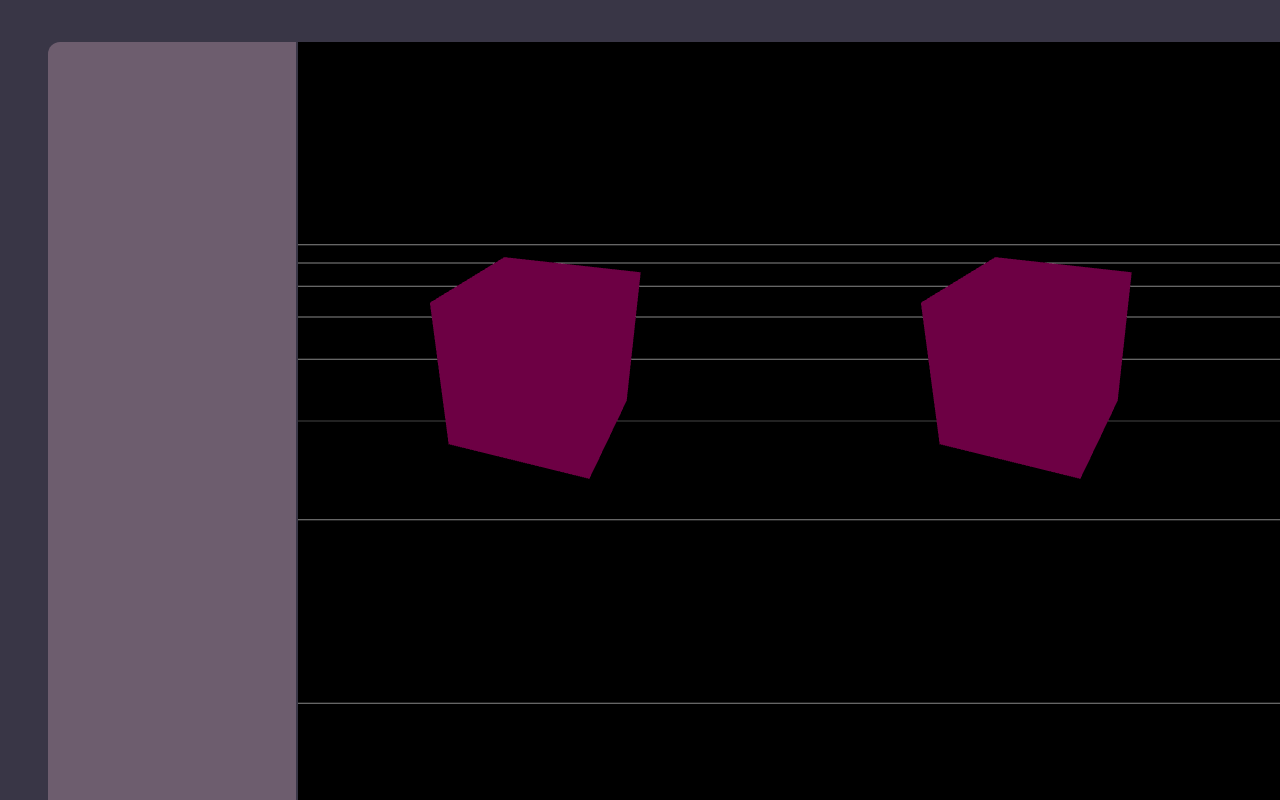
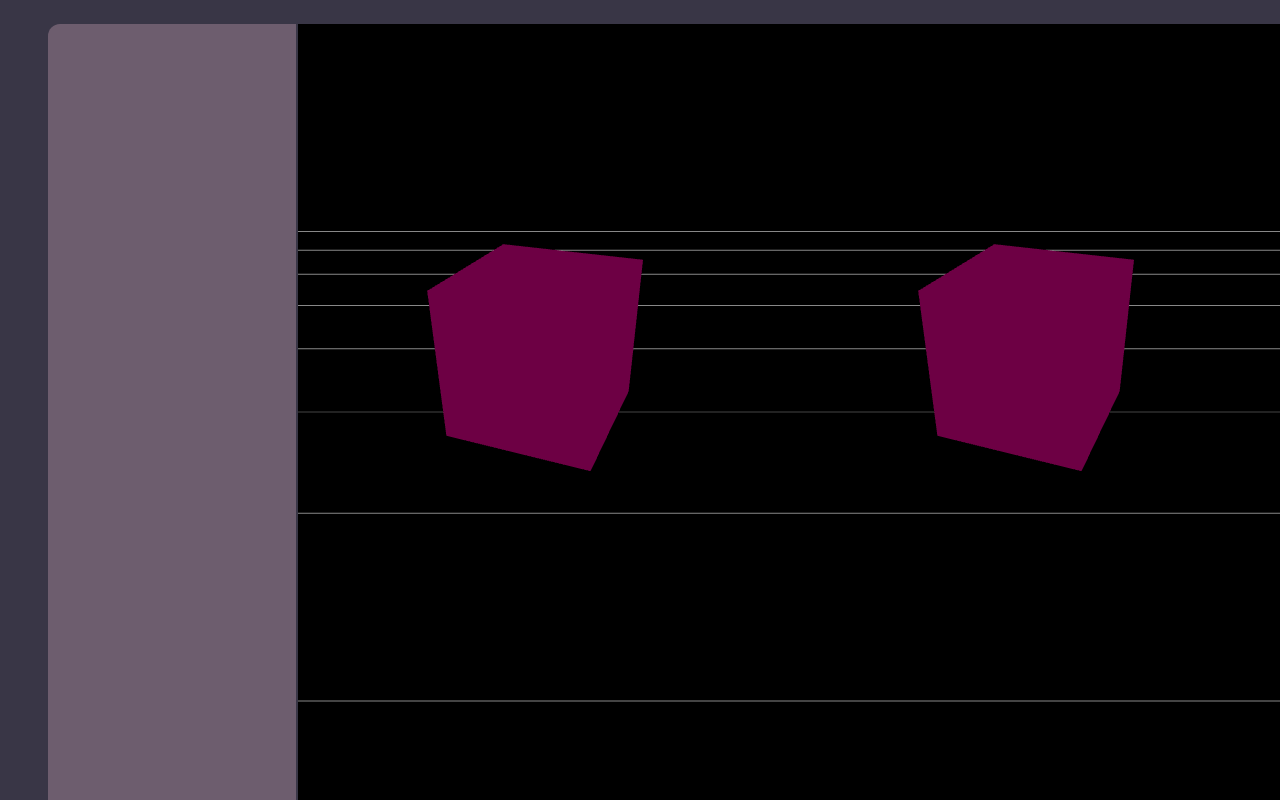
Before and after one commit to FelipeJBarros/point-cloud-viewer, a website built with Vite: page index.html in a window 1280 px wide. Built offline with nearby package versions, Linux system fonts and the light colour scheme.

Commit message:
patch: correção em códigos

```diff
--- a/index.html
+++ b/index.html
@@ -14,8 +14,8 @@
         <div id="splited-screens">
           <canvas id="canvas"></canvas>
           <div id="screens">
-            <div id="view1" tabindex="1"></div>
-            <div id="view2" tabindex="2"></div>
+            <div id="view1"></div>
+            <div id="view2"></div>
           </div>
         </div>
       </div>
--- a/main.js
+++ b/main.js
@@ -1,5 +1,12 @@
 import * as THREE from 'three';
 import { OrbitControls } from 'three/examples/jsm/controls/OrbitControls';
+
+const CAMERA_DEFAULT_SETTINGS = {
+    fov: 75,
+    aspect: 2,
+    near: 0.1,
+    far: 1000
+}
 
 function createCube(dimension, color) {
     const geometry = new THREE.BoxGeometry(dimension, dimension, dimension);
@@ -45,7 +52,7 @@ function main() {
     const renderer = new THREE.WebGLRenderer({ antialias: true, canvas });
 
     const fov = 75,
-        aspect = canvas.clientWidth / canvas.clientHeight,
+        aspect = 2,
         near = 0.1,
         far = 1000;
 
@@ -70,8 +77,8 @@ function main() {
 
     const grid = new THREE.GridHelper(10);
 
-    scene.add(cube);
-    scene.add(grid);
+    const sceneElements = [cube, grid];
+    sceneElements.forEach(item => scene.add(item));
 
     renderer.setSize(canvas.clientWidth, canvas.clientHeight);
 
--- a/style.css
+++ b/style.css
@@ -28,7 +28,7 @@
 
   display: flex;
   flex: 1 1 auto;
-  margin: 42px 0 0 48px;
+  margin: 24px 0 0 48px;
   border-radius: 12px 0 0 0;
 }
 
```
